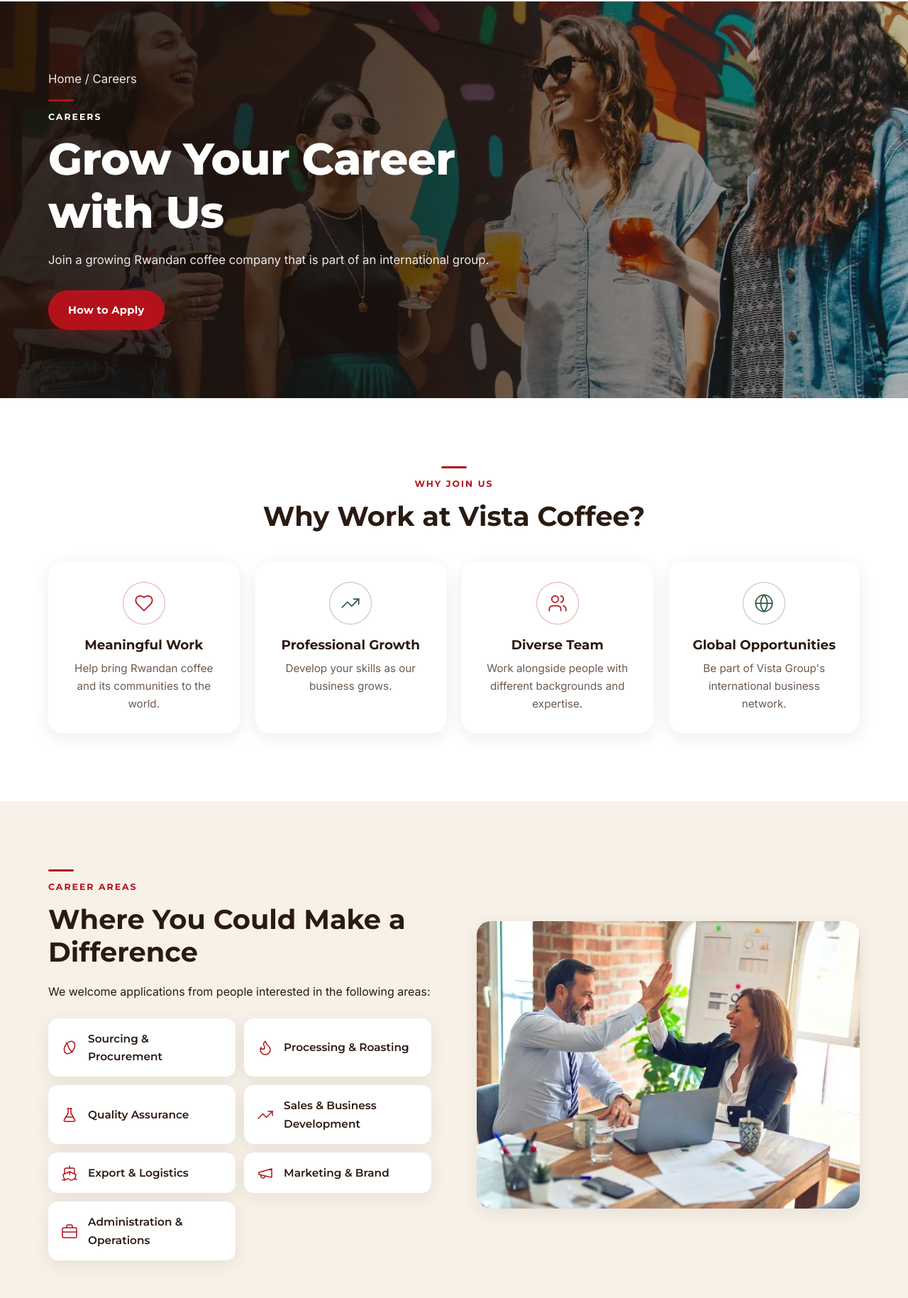
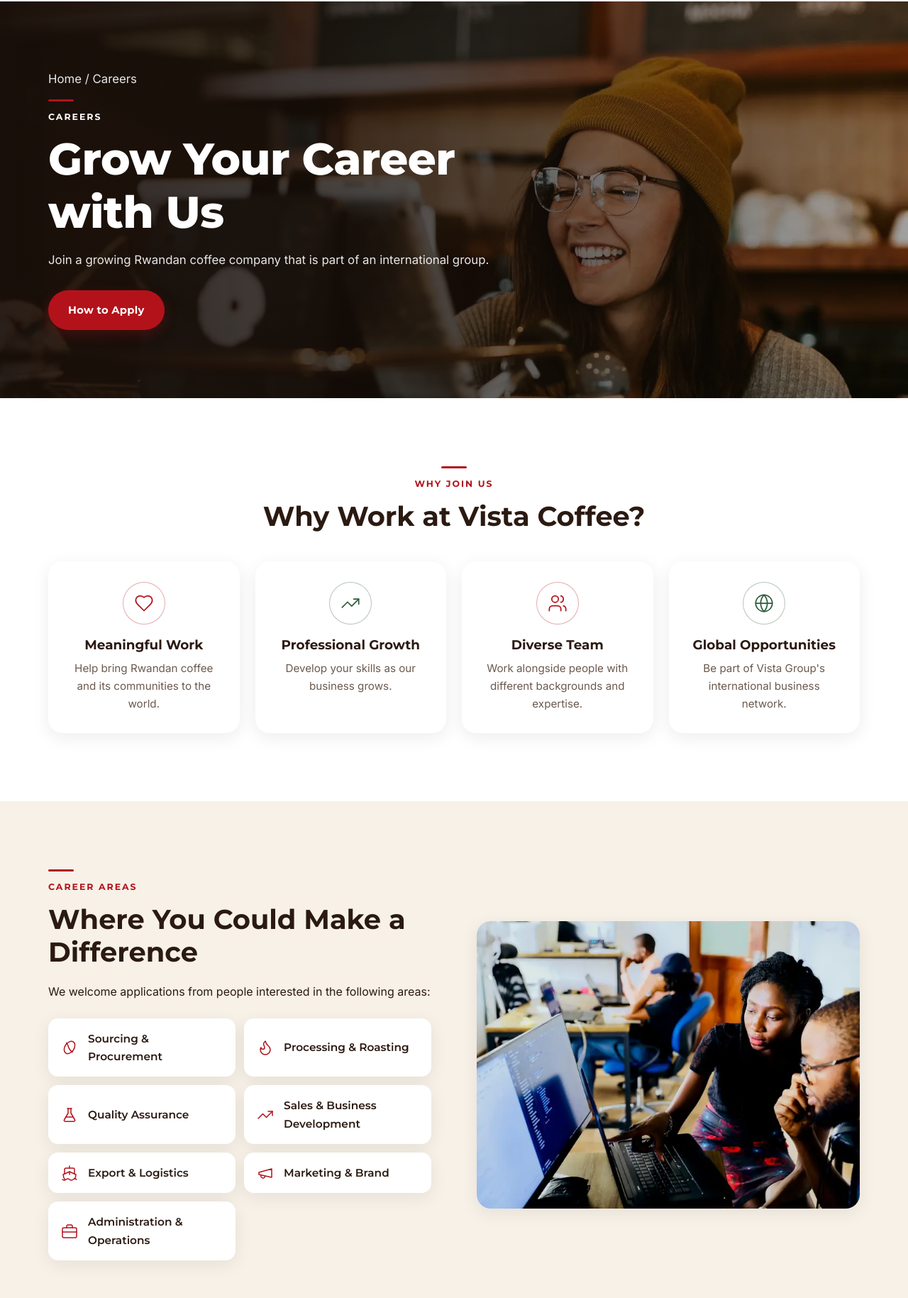
Before and after one commit to Murenzidav/vistacoffee.rw, a website: page careers.html in a window 1280 px wide. Shown: the part 71-1900 px from the top of the page at 71% size. Drawn offline with Linux system fonts and the light colour scheme.

Commit message:
Replace careers page photos

```diff
--- a/careers.html
+++ b/careers.html
@@ -129,7 +129,7 @@
 
   <main id="main">
     <section class="hero">
-      <div class="hero__bg"><img src="images/team-smiling-sm.webp" srcset="images/team-smiling-sm.webp 800w, images/team-smiling.webp 1600w" sizes="100vw" width="1600" height="1139" alt="Group of smiling colleagues talking together outdoors" fetchpriority="high" decoding="async"></div>
+      <div class="hero__bg"><img src="images/careers-barista-sm.webp" srcset="images/careers-barista-sm.webp 800w, images/careers-barista.webp 1600w" sizes="100vw" width="1600" height="1481" alt="Smiling barista preparing espresso behind a coffee bar" fetchpriority="high" decoding="async"></div>
       <div class="container">
         <div class="hero__content">
           <p class="breadcrumb"><a href="index.html">Home</a> / Careers</p>
@@ -189,7 +189,7 @@
           </ul>
         </div>
         <div class="split__media" data-reveal style="--d:.1s">
-          <img src="images/team-office-sm.webp" srcset="images/team-office-sm.webp 800w, images/team-office.webp 1600w" sizes="(min-width: 900px) 50vw, 100vw" width="1600" height="1066" alt="Colleagues celebrating together at a meeting table" loading="lazy" decoding="async">
+          <img src="images/careers-team-sm.webp" srcset="images/careers-team-sm.webp 800w, images/careers-team.webp 1600w" sizes="(min-width: 900px) 50vw, 100vw" width="1600" height="1066" alt="Colleagues working together at a computer in an office" loading="lazy" decoding="async">
         </div>
       </div>
     </section>
--- a/css/style.css
+++ b/css/style.css
@@ -614,3 +614,4 @@ ol.timeline { list-style: none; margin: 0; padding: 0; }
 .icon--flip { transform: scaleX(-1); }
 .news-card h3 a:hover { color: var(--red); }
 .site-footer .logo__sub { color: #f0b3b6; }
+.hero__bg img[src*="careers-barista"] { object-position: center 15%; }
```
Also changed, not shown: src/pages/careers.html (+2 -2 lines), images/careers-barista-sm.webp (added), images/careers-barista.webp (added), images/careers-team-sm.webp (added), images/careers-team.webp (added), images/team-smiling-sm.webp (deleted), images/team-smiling.webp (deleted).
